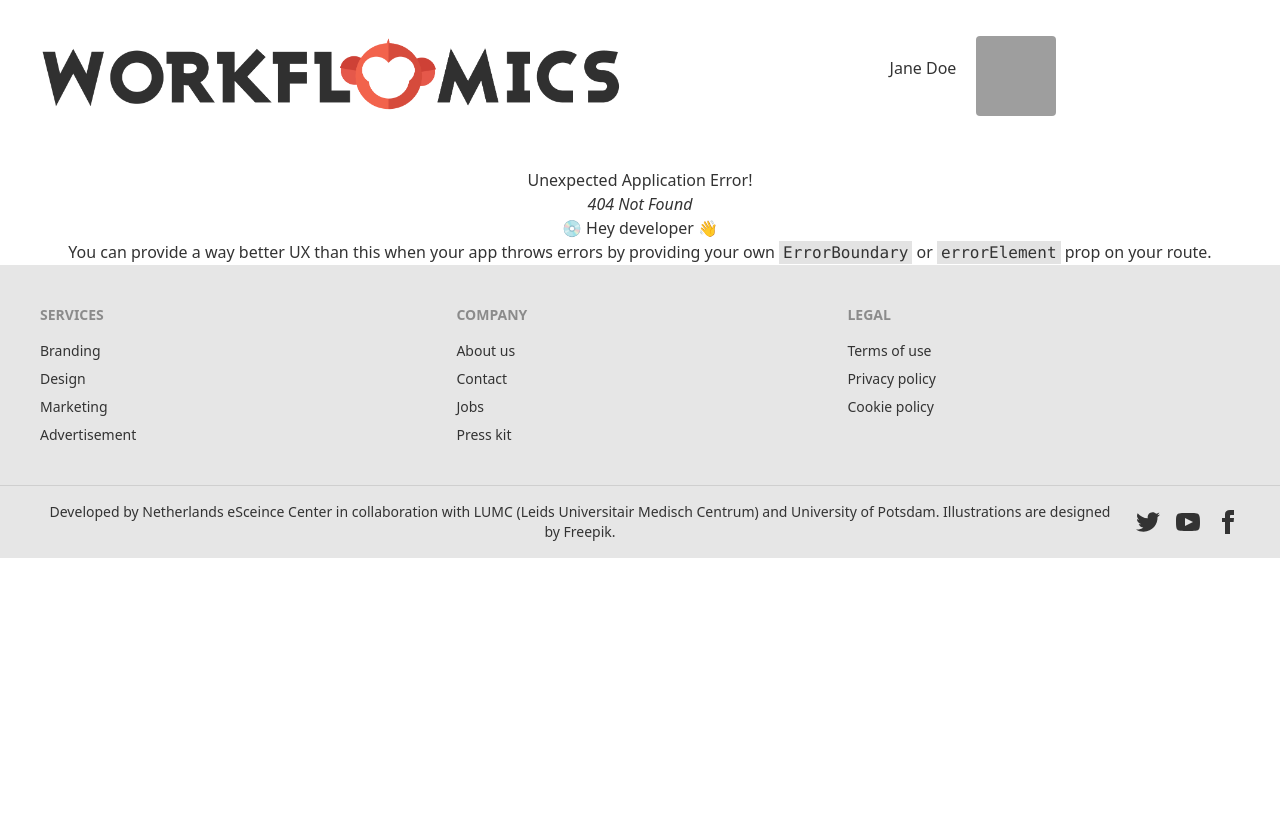
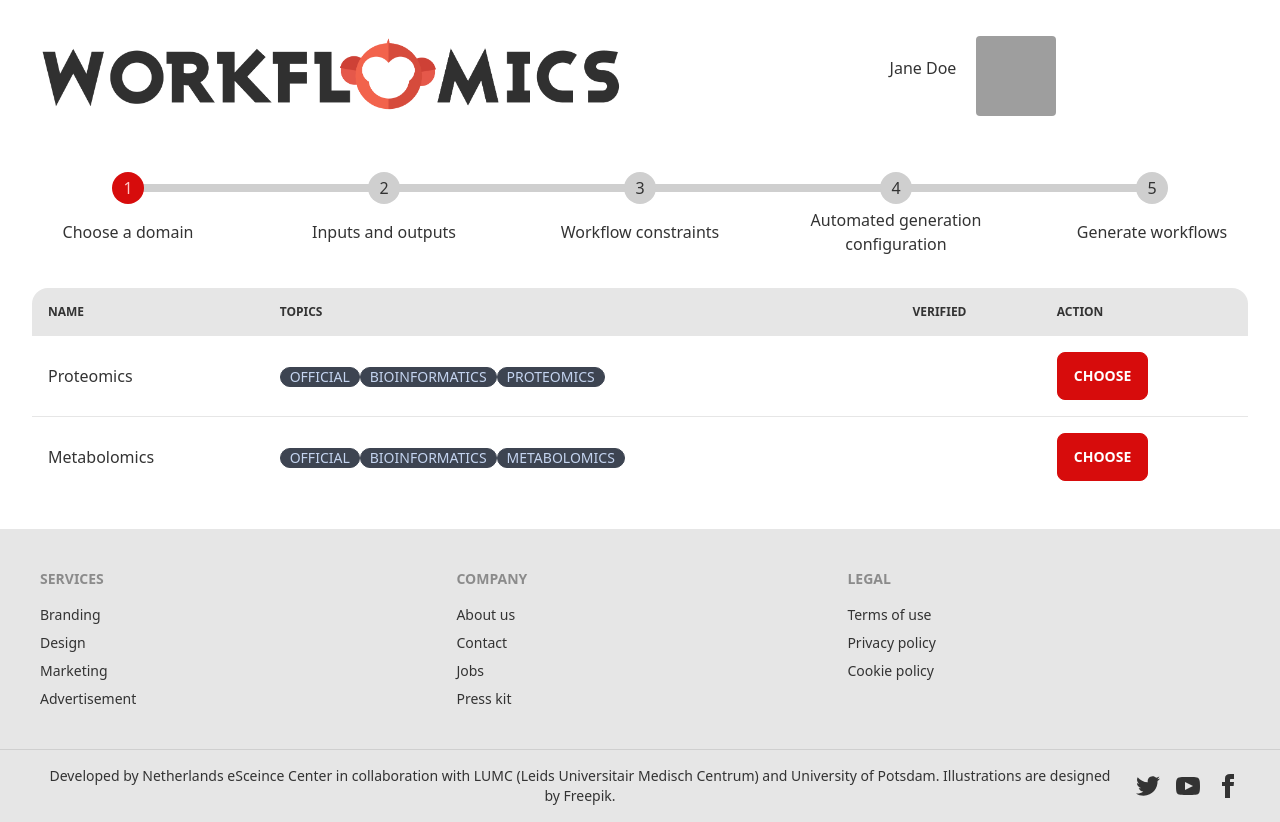
Before and after one commit to Workflomics/workflomics-frontend, a React (Create React App) app: page /explore/domain in a window 1280 px wide. Before the commit this address had no page. Before the commit the page ends 800 px from the top, so only its background shows below. Built offline with nearby package versions, Linux system fonts and the light colour scheme; grey boxes are pictures that could not be loaded.

Commit message:
Restructure routing

```diff
--- a/src/App.tsx
+++ b/src/App.tsx
@@ -1,26 +1,8 @@
 import React, { FC } from 'react';
 import './App.css';
-import { ExplorationView } from './components/Exploration';
-import { Routes, Route, createBrowserRouter, RouterProvider } from 'react-router-dom';
-import { Test } from './components/Test';
-import Home from './components/Home';
 import { Header } from './components/Header';
 import { Footer } from './components/Footer';
-
-const router = createBrowserRouter([
-  {
-    path: "/",
-    element: <Home />,
-  },
-  {
-    path: "/explore",
-    element: <ExplorationView label={'Label'} />,
-  },
-  {
-    path: "/test",
-    element: <Test />,
-  },
-]);
+import { Outlet } from 'react-router-dom';
 
 const App: FC = () => {
 
@@ -30,7 +12,7 @@ const App: FC = () => {
   return (
     <div className="App">
       <Header platform_name={platform_name} user_name={user_name} />
-      <RouterProvider router={router} />
+      <Outlet />
       <Footer />
     </div>
 
--- a/src/components/Exploration.tsx
+++ /dev/null
@@ -1,24 +0,0 @@
-import * as React from 'react';
-import { ChooseDomain } from './ChooseDomain';
-
-interface Props {
-  /** Title of the current domain. */
-  label: string;
-  /** Description of the current domain. */
-  descr?: string;
-}
-
-export function ExplorationView({ label }: Props) {
-  return (
-    <div>
-      <ul className="steps">
-        <li className="step step-primary">Choose a domain</li>
-        <li className="step">Inputs and outputs</li>
-        <li className="step">Workflow constraints</li>
-        <li className="step">Automated generation configuration</li>
-        <li className="step">Generate workflows</li>
-      </ul>
-      <ChooseDomain />
-    </div>
-  );
-}
--- a/src/components/Header.tsx
+++ b/src/components/Header.tsx
@@ -7,14 +7,13 @@ interface Props {
   platform_name: string;
   /** Name of the user currently logged in. */
   user_name: string;
-
 }
 
 export function Header({ platform_name, user_name }: Props) {
   return (
     <div className="grid grid-flow-col auto-cols-auto w-full mt-4 mb-8">
       <div className="text-5xl font-bold">
-        <img src={logo} alt="loading.." className='h-20 m-5 ml-10' />
+        <Link to="/"><img src={logo} alt="loading.." className='h-20 m-5 ml-10' /></Link>
       </div>
       <div className="grid grid-flow-col auto-cols-max mt-5">
         <h2 className='m-5'>
--- a/src/components/Test.tsx
+++ /dev/null
@@ -1,10 +0,0 @@
-import * as React from 'react';
-import { Link, Route } from 'react-router-dom';
-
-
-
-export function Test() {
-    return (
-        <h1>"Hello world!"</h1>
-    );
-}
--- a/src/components/ChooseDomain.tsx
+++ b/src/components/explore/ChooseDomain.tsx
@@ -1,18 +1,20 @@
 import * as React from 'react';
-import { observer, useLocalObservable } from 'mobx-react-lite';
-import { useStore } from '../store';
-import { Domain } from '../stores/DomainStore';
+import { observer } from 'mobx-react-lite';
+import { useStore } from '../../store';
+import { Domain } from '../../stores/DomainStore';
+import { Link } from 'react-router-dom';
+import { ExplorationProgress } from './ExplorationProgress';
 
-const ChooseDomain: React.FC<any> = observer(props => {
+const ChooseDomain: React.FC<any> = observer(({ nextStep }) => {
   let { domainStore } = useStore();
-  domainStore = useLocalObservable(() => domainStore);
   const domains: Domain[] = domainStore.availableDomains;
 
   React.useEffect(() => {
     domainStore.loadData();
   }, [domainStore]);
 
-  return (
+  return (<div>
+    <ExplorationProgress index={0} />
     <div className="m-8">
       <div className="overflow-x-auto">
         <table className="table w-full">
@@ -28,16 +30,17 @@ const ChooseDomain: React.FC<any> = observer(props => {
           { domains.map(domain => (
             <tr key={domain.id}>
               <td>{ domain.label }</td>
-              <td>{ domain.topics.map(topic => (<span className="badge">{topic}</span>)) }</td>
+              <td>{ domain.topics.map((topic, index) =>
+                (<span key={index} className="badge">{topic}</span>)) }</td>
               <td>{ domain.verified }</td>
-              <td><button className="btn btn-primary">Explore</button></td>
+              <td><Link to="/explore/inputs-outputs"><button className="btn btn-primary">Choose</button></Link></td>
             </tr>
           ))}
           </tbody>
         </table>
       </div>
     </div>
-  );
+  </div>);
 });
 
 export { ChooseDomain };
--- /dev/null
+++ b/src/components/explore/ExplorationProgress.tsx
@@ -0,0 +1,21 @@
+import { Link } from 'react-router-dom';
+
+interface Props {
+  /** Title of the current domain. */
+  index: number;
+}
+
+export function ExplorationProgress({ index }: Props) {
+
+  return (
+    <div>
+      <ul className="steps">
+        <li className={`step ${ index >= 0 ? 'step-primary' : ''}`}><Link to="../domain">Choose a domain</Link></li>
+        <li className={`step ${ index >= 1 ? 'step-primary' : ''}`}><Link to="../inputs-outputs">Inputs and outputs</Link></li>
+        <li className={`step ${ index >= 2 ? 'step-primary' : ''}`}><Link to="../inputs-outputs">Workflow constraints</Link></li>
+        <li className={`step ${ index >= 3 ? 'step-primary' : ''}`}>Automated generation configuration</li>
+        <li className={`step ${ index >= 4 ? 'step-primary' : ''}`}>Generate workflows</li>
+      </ul>
+    </div>
+  );
+}
--- /dev/null
+++ b/src/components/explore/InputsOutputs.tsx
@@ -0,0 +1,31 @@
+import * as React from 'react';
+import { observer } from 'mobx-react-lite';
+import { ExplorationProgress } from './ExplorationProgress';
+
+const InputsOutputs: React.FC<any> = observer((props) => {
+
+  return (
+    <div>
+      <ExplorationProgress index={1} />
+      <div className="m-8">
+        <div className="overflow-x-auto">
+          <span>HI</span>
+          <table className="table w-full">
+            <thead>
+              <tr>
+                <th>Name</th>
+                <th>Topics</th>
+                <th>Verified</th>
+                <th>Action</th>
+              </tr>
+            </thead>
+            <tbody>
+            </tbody>
+          </table>
+        </div>
+      </div>
+    </div>
+  );
+});
+
+export { InputsOutputs };
--- a/src/index.tsx
+++ b/src/index.tsx
@@ -1,8 +1,32 @@
 import React from 'react';
 import ReactDOM from 'react-dom/client';
-import App from './App';
+import { createBrowserRouter, RouterProvider } from 'react-router-dom';
 import reportWebVitals from './reportWebVitals';
 import { StoreProvider } from './store';
+import App from './App';
+import Home from './components/Home';
+import { ChooseDomain } from './components/explore/ChooseDomain';
+import { InputsOutputs } from './components/explore/InputsOutputs';
+
+const router = createBrowserRouter([
+  {
+    path: "/",
+    element: <App />,
+    children: [
+      {
+        path: "/",
+        element: <Home />
+      },
+      {
+        path: "explore",
+        children: [
+          { path: "domain", element: <ChooseDomain /> },
+          { path: "inputs-outputs", element: <InputsOutputs /> }
+        ]
+      }
+    ]
+  },
+]);
 
 const root = ReactDOM.createRoot(
   document.getElementById('root') as HTMLElement
@@ -10,7 +34,7 @@ const root = ReactDOM.createRoot(
 root.render(
   <React.StrictMode>
     <StoreProvider>
-      <App/>
+      <RouterProvider router={router} />
     </StoreProvider>
   </React.StrictMode>
 );
--- a/src/stores/DomainStore.ts
+++ b/src/stores/DomainStore.ts
@@ -40,7 +40,6 @@ export class DomainStore {
       verified: [true, false],
       inputOutputTypes: []
     });
-    console.log("FLAG");
   }
 
 }
```
